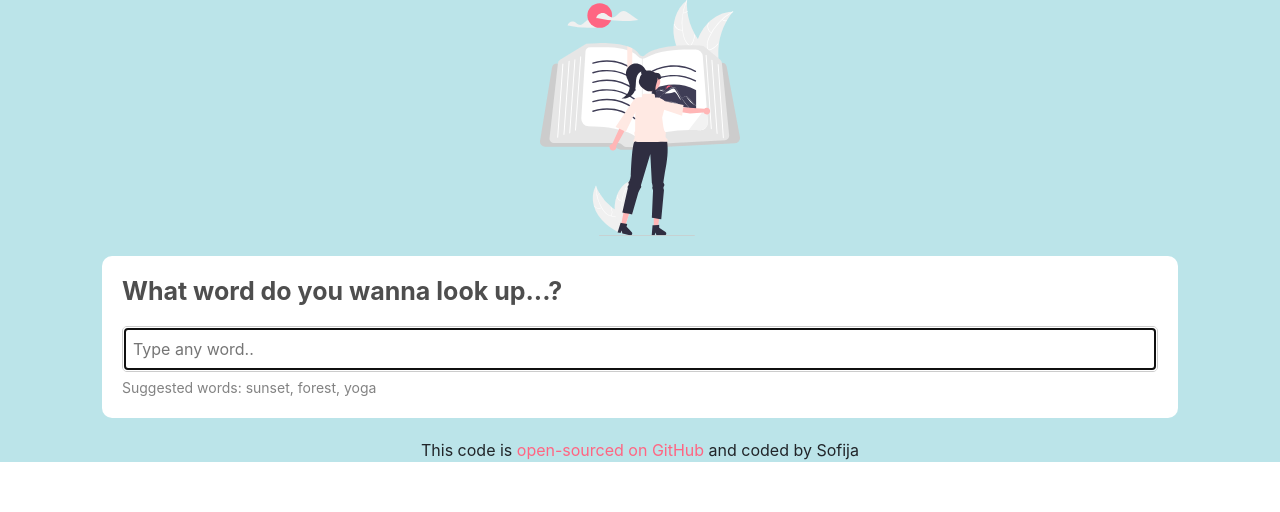
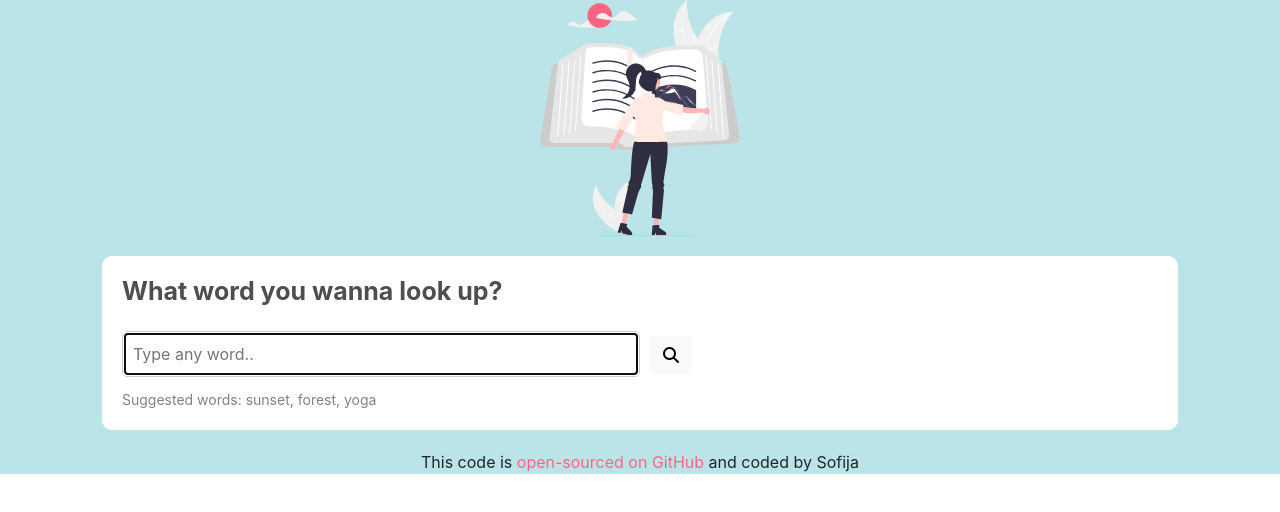
Before and after one commit to sofijaV/dictionary-app, a React (Create React App) app: page / in a window 1280 px wide. Shown: the top 512 px of the page. Built offline with nearby package versions, Linux system fonts and the light colour scheme.

Commit message:
added more styling

```diff
--- a/public/index.html
+++ b/public/index.html
@@ -9,6 +9,10 @@
       name="description"
       content="Web site created using create-react-app"
     />
+    <script
+      src="https://kit.fontawesome.com/dbd3d2c263.js"
+      crossorigin="anonymous"
+    ></script>
     <link
       href="https://cdn.jsdelivr.net/npm/bootstrap@5.1.3/dist/css/bootstrap.min.css"
       rel="stylesheet"
--- a/src/Dictionary.css
+++ b/src/Dictionary.css
@@ -11,7 +11,7 @@
   margin-bottom: 20px;
 }
 .Dictionary input {
-  width: 100%;
+  width: 50%;
   padding: 10px;
   border-radius: 5px;
   border: 1px solid #cccccc;
@@ -21,3 +21,9 @@
   margin-top: 5px;
   opacity: 0.7;
 }
+.Dictionary button {
+  margin: 10px;
+}
+.Dictionary button:hover {
+  background: #4e4e4e;
+}
--- a/src/Dictionary.js
+++ b/src/Dictionary.js
@@ -22,7 +22,7 @@ export default function Form() {
   return (
     <div className="Dictionary">
       <section>
-        <h1>What word do you wanna look up...?</h1>
+        <h1>What word you wanna look up?</h1>
         <form onSubmit={handleSubmit}>
           <input
             type="search"
@@ -30,6 +30,9 @@ export default function Form() {
             autoFocus="on"
             onChange={updateWord}
           ></input>
+          <button type="search" className="btn btn-light">
+            <i class="fas fa-search"></i>
+          </button>
         </form>
         <div className="hint">Suggested words: sunset, forest, yoga</div>
       </section>
--- a/src/Meanings.css
+++ b/src/Meanings.css
@@ -1,6 +1,16 @@
 .Meanings h3 {
   font-weight: bold;
   margin-bottom: 20px;
+}
+.Meanings .definition {
+  font-weight: bold;
+  margin: 10px 0;
+}
+.Meanings .example {
+  font-style: italic;
+  opacity: 0.8;
+  margin-bottom: 15px;
+  line-height: 0.8;
 }
 
 .Meanings ul {
@@ -12,7 +22,6 @@
   list-style-type: none;
   padding: 15px;
   line-height: 0;
-
   background-color: #f0f0f2;
   border: 1px solid white;
   border-radius: 8px;
--- a/src/Meanings.js
+++ b/src/Meanings.js
@@ -8,11 +8,10 @@ export default function Meanings(props) {
         {props.meaning.definitions.map(function (definition, index) {
           return (
             <div key={index}>
-              <strong>{definition.definition}</strong>
-              <br />
+              <div className="definition">{definition.definition}</div>
 
-              <em>{definition.example}</em>
-              <br />
+              <div className="example">{definition.example}</div>
+
               {definition.synonyms.map(function (synonym, index) {
                 return (
                   <ul key={index}>
--- a/src/Result.css
+++ b/src/Result.css
@@ -9,6 +9,8 @@
   border-radius: 5px;
   padding: 10px;
   margin-right: 10px;
+  transition: all 200ms ease-in-out;
+  background: #f0f0f2;
 }
 .Result a:hover {
   background: #4e4e4e;
```
